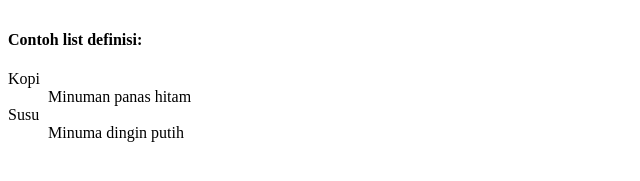
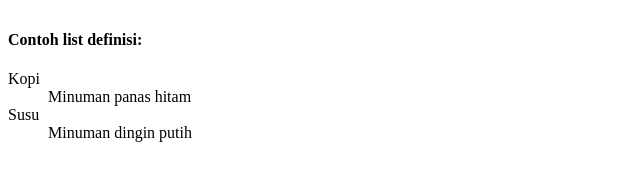
Before and after one commit to AppleCraft2005/Semester-2, a plain HTML site: page Pemrograman Web I/Modul1Web_JovanGilbertNatamasindah_2310817310002/Soal10.html in a window 1280 px wide. Shown: the part 175-356 px from the top of the page, 0-640 px from the left. Drawn offline with Linux system fonts and the light colour scheme.

Commit message:
memperbaiki kode no 10 mengubh <di> menjadi <dt>

```diff
--- a/Pemrograman Web I/Modul1Web_JovanGilbertNatamasindah_2310817310002/Soal10.html
+++ b/Pemrograman Web I/Modul1Web_JovanGilbertNatamasindah_2310817310002/Soal10.html
@@ -19,11 +19,11 @@
         </ul>
         <br>
         <h4>Contoh list definisi:</h4>
-        <di>
+        <dl>
             <dt>Kopi</dt>
             <dd>Minuman panas hitam</dd>
             <dt>Susu</dt>
-            <dd>Minuma dingin putih</dd>
-        </di>
+            <dd>Minuman dingin putih</dd>
+        </dl>
     </body>
 </html>
```
Also changed, not shown: 1 other file.
